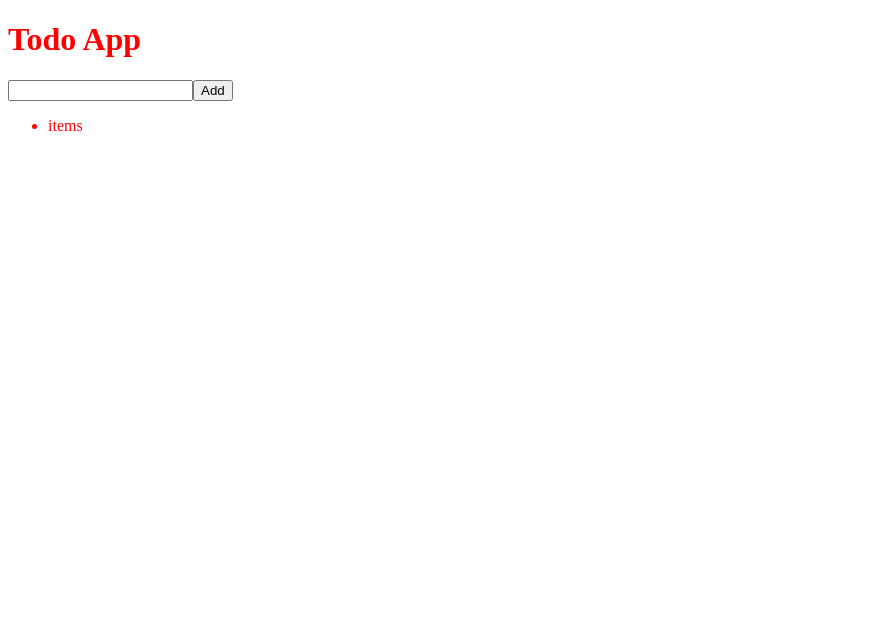
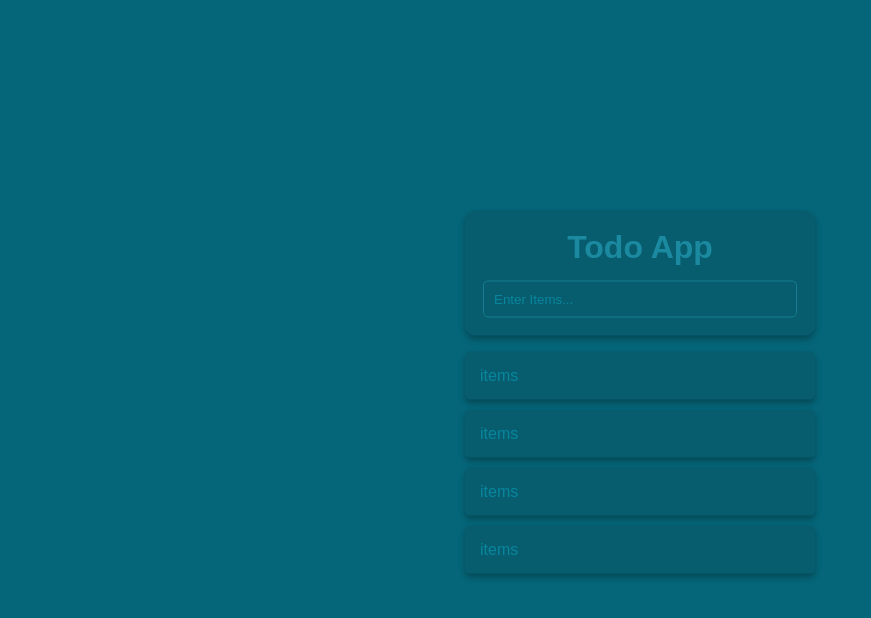
Before and after one commit to muhammedaslamshah/Vite-TodoApp, a React (Vite) app: page / in a window 1280 px wide. Shown: the top 618 px of the page, without its empty margins (0-871 px from the left). Built offline with nearby package versions, Linux system fonts and the light colour scheme.

Commit message:
updated Designs

```diff
--- a/src/Components/TodoApp/TodoApp.css
+++ b/src/Components/TodoApp/TodoApp.css
@@ -1,3 +1,63 @@
-body{
-  color: red;
+body {
+  margin: 0;
+  background-color: #056679;
+  font-family: sans-serif;
 }
+
+.todo-container {
+  width: 350px;
+  position: absolute;
+  left: 50%;
+  top: 50%;
+  transform: translate(-50%, -50%);
+  text-align: center;
+}
+
+h1{
+  margin: 0;
+  margin-bottom: 15px;
+  color: #1b8aa0;
+}
+
+.input-section {
+  background-color: #075d6e;
+  padding: 18px;
+  border-radius: 10px;
+  box-shadow: 0 4px 6px #00000047;
+}
+
+.input-section input {
+  border-radius: 5px;
+  border: 1px solid #157c91;
+  width: 100%;
+  padding: 10px;
+  box-sizing: border-box;
+  background-color: #075d6e;
+  outline: none;
+  color: #0f92ac;
+}
+
+input::placeholder{
+  color: #08869e;
+}
+
+ul {
+  text-align: left;
+  padding: 0;
+}
+
+ul li {
+  list-style: none;
+  background-color: #075d6e;
+  padding: 15px;
+  border-radius: 5px;
+  margin-bottom: 10px;
+  color: #08869e;
+  box-shadow: 0 4px 6px #00000047;
+  transition: box-shadow 0.3s ease, transform 0.3s ease;
+}
+
+ul li:hover {
+  box-shadow: 0 8px 12px #00000080;
+  transform: translateY(-2px);
+}
--- a/src/Components/TodoApp/TodoApp.jsx
+++ b/src/Components/TodoApp/TodoApp.jsx
@@ -1,23 +1,21 @@
-import React, { Component } from 'react'
-import "./TodoApp.css"
+import React, { Component } from "react";
+import "./TodoApp.css";
 export default class TodoApp extends Component {
-
   render() {
     return (
-      <div className='todo-container'>
-        <h1>Todo App</h1>
-
-        <div className='input-section'>
-          <input type="text" />
-          <button>Add</button>
-        </div>
+      <div className="todo-container">
+        <form className="input-section">
+          <h1>Todo App</h1>
+          <input type="text" placeholder="Enter Items..." />
+        </form>
 
         <ul>
-          <li>
-            items
-          </li>
+          <li>items</li>
+          <li>items</li>
+          <li>items</li>
+          <li>items</li>
         </ul>
       </div>
-    )
+    );
   }
 }
```
